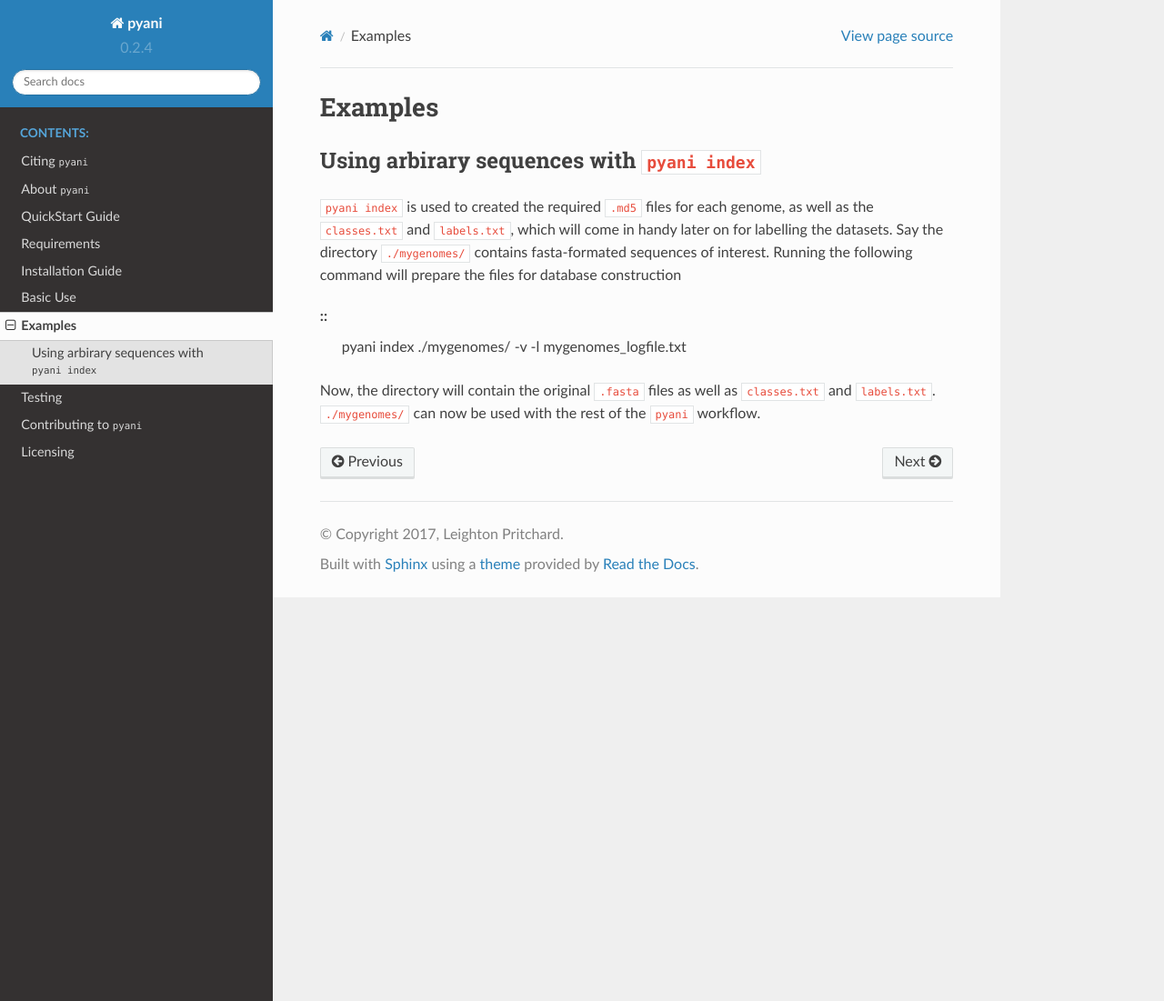
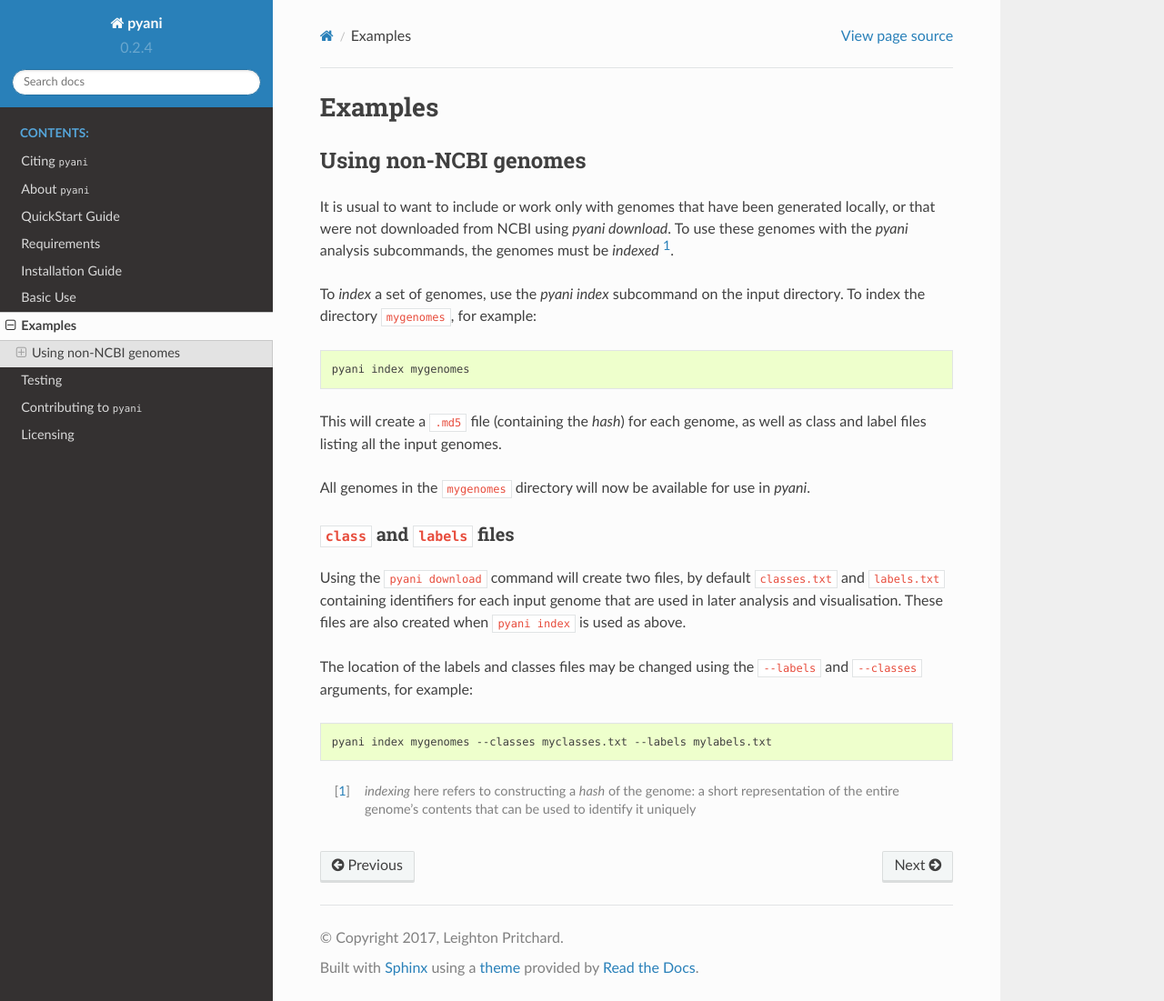
Before and after one commit to widdowquinn/pyani, a Sphinx documentation site: the page built from docs/examples.rst, in a window 1280 px wide and 1101 px high. Shown: the whole window at 91% size. Built offline with Sphinx 7.4.7 and the Read the Docs theme 2.0.0, drawn with Linux system fonts in a browser that asks for light colours.

Commit message:
update style of Nick's docs for consistency

```diff
--- a/docs/examples.rst
+++ b/docs/examples.rst
@@ -4,12 +4,36 @@
 Examples
 ========
 
-Using arbirary sequences with ``pyani index``
----------------------
+----------------------
+Using non-NCBI genomes
+----------------------
 
-``pyani index`` is used to created the required ``.md5`` files for each genome, as well as the ``classes.txt`` and ``labels.txt``, which will come in handy later on for labelling the datasets.  Say the directory ``./mygenomes/`` contains fasta-formated sequences of interest.  Running the following command will prepare the files for database construction
+It is usual to want to include or work only with genomes that have been generated locally, or that were not downloaded from NCBI using
+`pyani download`. To use these genomes with the `pyani` analysis subcommands, the genomes must be *indexed* [1]_.
 
-::
-    pyani index ./mygenomes/ -v -l mygenomes_logfile.txt
+To *index* a set of genomes, use the `pyani index` subcommand on the input directory. To index the directory ``mygenomes``, for example:
 
-Now, the directory will contain the original ``.fasta`` files as well as ``classes.txt`` and ``labels.txt``.  ``./mygenomes/`` can now be used with the rest of the ``pyani`` workflow.
+.. code-block:: bash
+
+    pyani index mygenomes
+
+This will create a ``.md5`` file (containing the *hash*) for each genome, as well as class and label files listing all the input genomes.
+
+All genomes in the ``mygenomes`` directory will now be available for use in `pyani`.
+
+^^^^^^^^^^^^^^^^^^^^^^^^^^^^^^
+``class`` and ``labels`` files
+^^^^^^^^^^^^^^^^^^^^^^^^^^^^^^
+
+Using the ``pyani download`` command will create two files, by default ``classes.txt`` and ``labels.txt`` containing identifiers for each input genome that are used in later analysis and visualisation. These files are also created when ``pyani index`` is used as above.
+
+The location of the labels and classes files may be changed using the ``--labels`` and ``--classes`` arguments, for example:
+
+.. code-block:: bash
+
+    pyani index mygenomes --classes myclasses.txt --labels mylabels.txt
+
+
+
+
+.. [1] *indexing* here refers to constructing a *hash* of the genome: a short representation of the entire genome's contents that can be used to identify it uniquely
```
